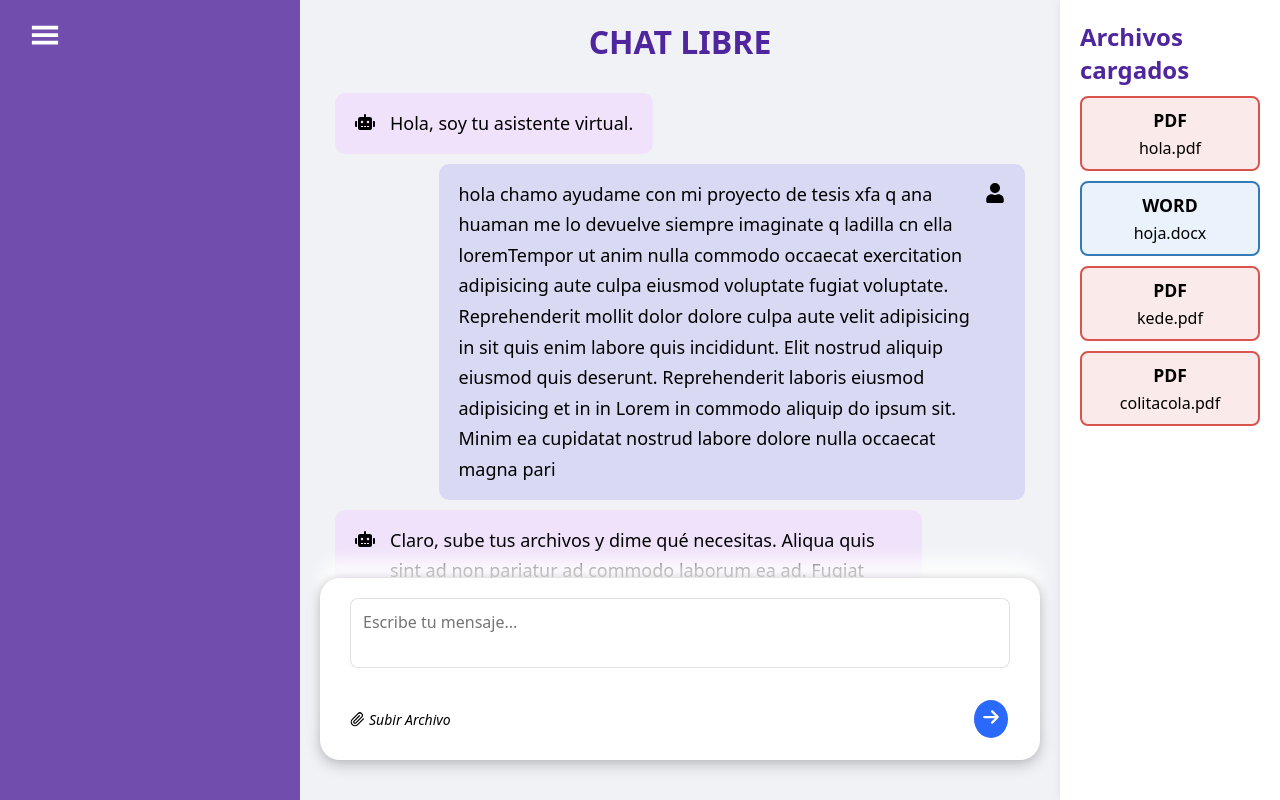
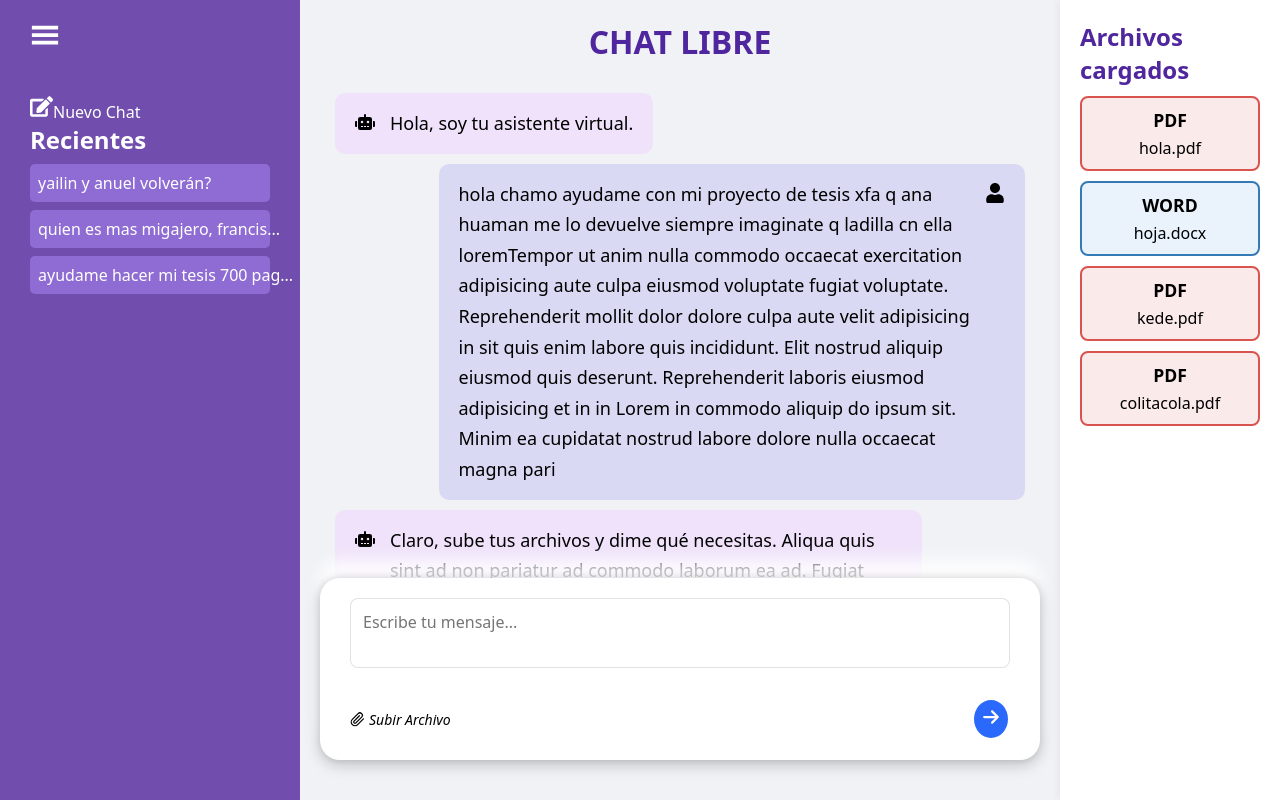
Before and after one commit to yormanbalanD/frontend_transferencias_de_tecnologia, a React (Vite) app: page /main/chat in a window 1280 px wide. Built offline with nearby package versions, Linux system fonts and the light colour scheme.

Commit message:
Change: AsideLeft.jsx se agrego nuevo chat y lista de chats

```diff
--- a/src/components/AsideLeft.jsx
+++ b/src/components/AsideLeft.jsx
@@ -1,6 +1,25 @@
 import React from "react";
 import { GiHamburgerMenu } from "react-icons/gi";
+import { FaEdit } from "react-icons/fa";
 import "../styles/AsideLeft.css";
+
+const lastChats = [
+  {
+    id: 1,
+    title: "yailin y anuel volverán?",
+    date: "2023-03-01",
+  },
+  {
+    id: 2,
+    title: "quien es mas migajero, francisco javier o haley bieber",
+    date: "2023-03-02",
+  },
+  {
+    id: 3,
+    title: "ayudame hacer mi tesis 700 paginas full referencias",
+    date: "2023-03-03",
+  },
+];
 
 export default function AsideLeft() {
   const [open, setOpen] = React.useState(false);
@@ -11,21 +30,41 @@ export default function AsideLeft() {
 
   return (
     <div className={`aside-left ${open ? "open" : ""}`}>
-      <div
-        style={{
-          cursor: "pointer",
-        }}
-        onClick={handleClickBurger}
-      >
-        <GiHamburgerMenu size={30} title="Menú lateral" />
+      <div style={{
+        marginBottom: "40px"
+      }}>
+        <GiHamburgerMenu
+          style={{
+            cursor: "pointer",
+          }}
+          onClick={handleClickBurger}
+          size={30}
+          title="Menú lateral"
+        />
       </div>
-      {/* <h2>Chats</h2> */}
-      {/* <ul className="chat-list">
-        <li>1. yailin y anuel volverán?</li>
-        <li>2. quien es mas migajero, francisco javier o haley bieber</li>
-        <li>3. ayudame hacer mi tesis 700 paginas full referencias</li>
-        <li>4. stranger things es la mejor serie</li>
-      </ul> */}
+      <div>
+        <div className="nuevo-chat">
+          <FaEdit  size={23}/>
+          Nuevo Chat
+        </div>
+        <ul className="chat-list">
+          <h2>Recientes</h2>
+          {lastChats.map((chat, index) => (
+            <li key={index}>
+              <span
+                style={{
+                  width: 500,
+                  display: "block",
+                }}
+              >
+                {chat.title.length > 30
+                  ? chat.title.substring(0, 30) + "..."
+                  : chat.title}
+              </span>
+            </li>
+          ))}
+        </ul>
+      </div>
     </div>
   );
 }
```
